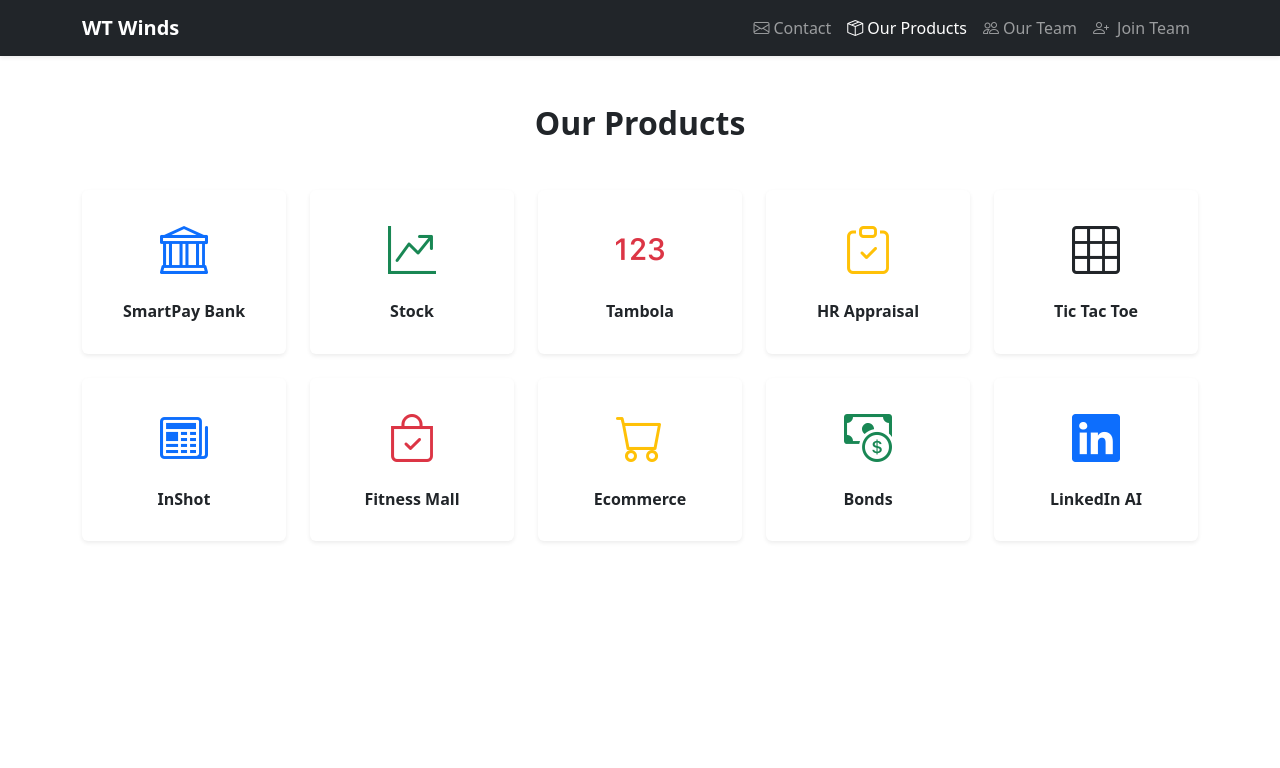
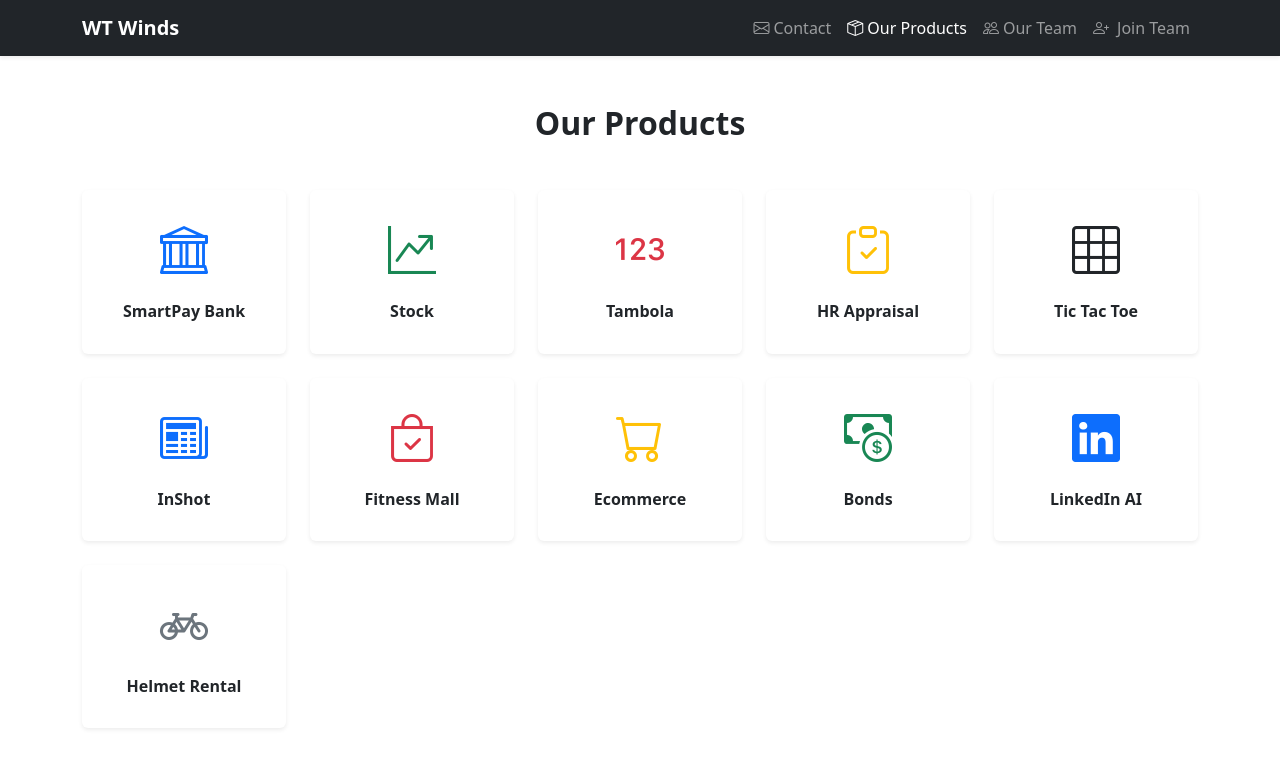
Before and after one commit to wtwinds/Wtwinds-website, a React (Create React App) app: page /products in a window 1280 px wide. Shown: the top 768 px of the page. Built offline with nearby package versions, Linux system fonts and the light colour scheme.

Commit message:
Update Products.jsx

```diff
--- a/src/components/Products.jsx
+++ b/src/components/Products.jsx
@@ -10,6 +10,7 @@ export default function Products() {
     { name: "Ecommerce", icon: "bi-cart", color: "text-warning", link: "https://ecommerce-7cio.onrender.com" },
     { name: "Bonds", icon: "bi-cash-coin", color: "text-success", link: "https://bonds-skc0.onrender.com" },
     { name: "LinkedIn AI", icon: "bi-linkedin", color: "text-primary", link: "https://linkedin-ai94.onrender.com" },
+     { name: "Helmet Rental", icon: "bi-bicycle", color: "text-secondary", link: "https://helmet-rental.onrender.com" },
   ];
 
   return (
```
